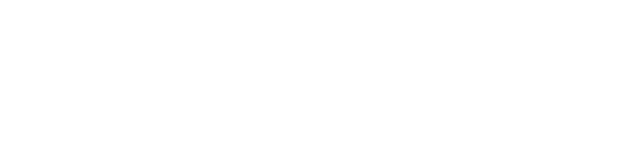
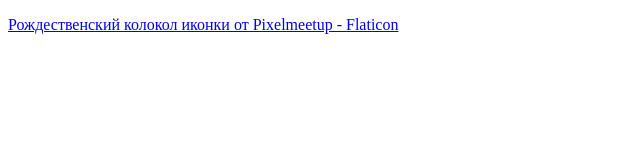
Before and after one commit to SofiaS2711/sofia, a plain HTML site: page index.html in a window 1280 px wide. Shown: the whole page, without its empty margins (0-640 px from the left). Drawn offline with Linux system fonts and the light colour scheme.

Commit message:
Update index.html

```diff
--- a/index.html
+++ b/index.html
@@ -6,6 +6,7 @@
   <body>
    </head>
    </body>
+ <p><a href="https://www.flaticon.com/ru/free-icons/-" title="Рождественский колокол иконки">Рождественский колокол иконки от Pixelmeetup - Flaticon</a>
 
 
    </body>
```
